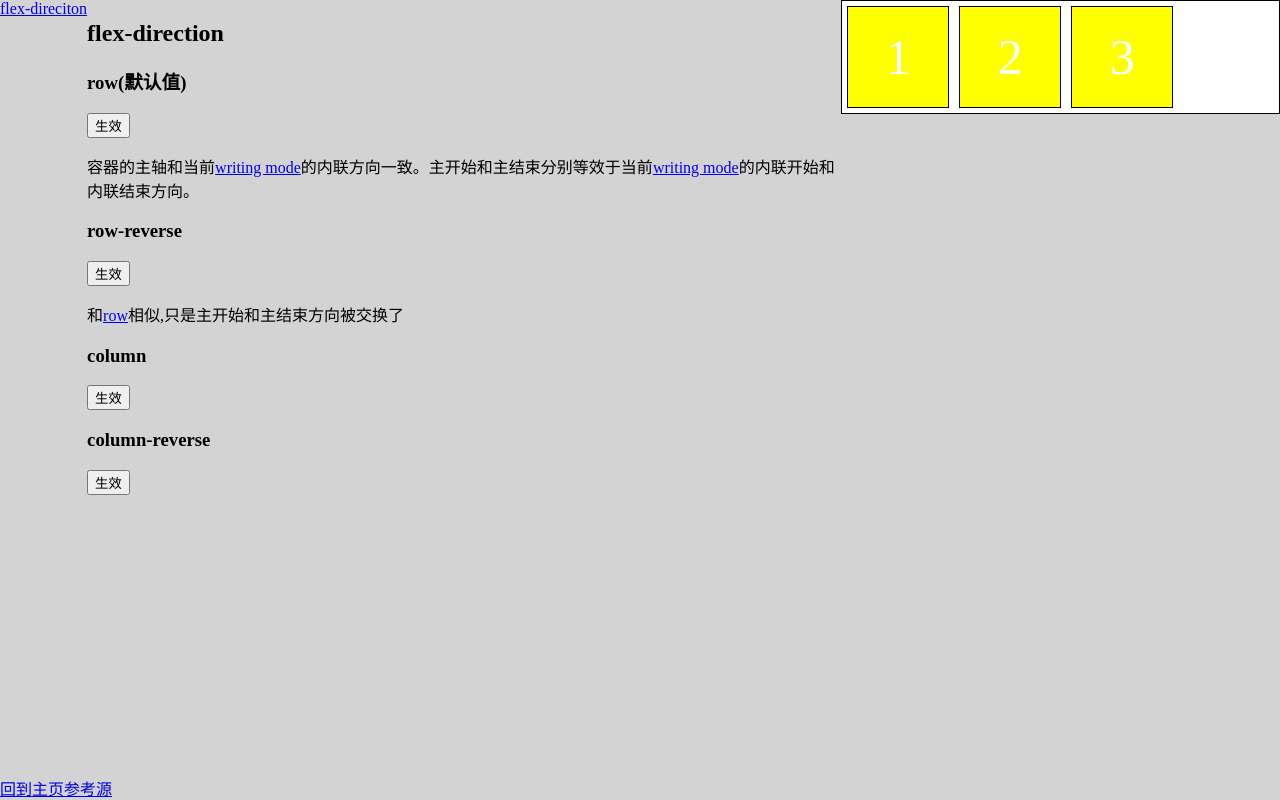
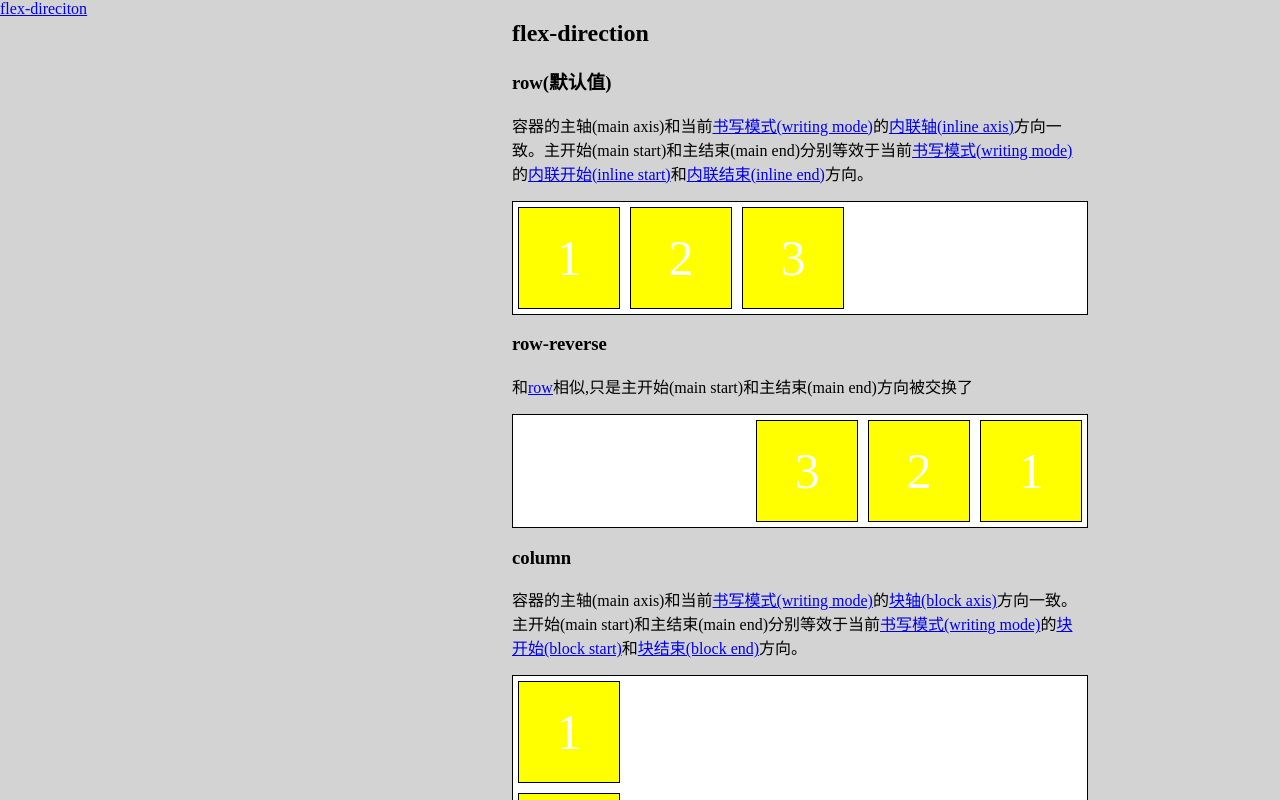
Before and after one commit to asurance/flex-tutorial, a Next.js app: page /properties/FlexDirection in a window 1280 px wide. Shown: the top 800 px of the page. Built offline with nearby package versions, Linux system fonts and the light colour scheme.

Commit message:
feat(FlexDirection): 添加初步样式

```diff
--- /dev/null
+++ b/components/FlexContainer.tsx
@@ -0,0 +1,15 @@
+import flexStyles from '../styles/Flex.module.css'
+
+import { CSSProperties, ReactElement, ReactNode } from 'react'
+
+type Props = {
+    style?: CSSProperties;
+    children?: ReactNode;
+}
+
+export default function FlexContainer({
+    style,
+    children,
+}: Readonly<Props>): ReactElement {
+    return (<div style={style} className={flexStyles.container}>{children}</div>)
+}
--- /dev/null
+++ b/components/FlexItem.tsx
@@ -0,0 +1,15 @@
+import flexStyles from '../styles/Flex.module.css'
+
+import { CSSProperties, ReactElement, ReactNode } from 'react'
+
+type Props = {
+    style?: CSSProperties;
+    children?: ReactNode;
+}
+
+export default function FlexItem({
+    children,
+    style,
+}: Readonly<Props>): ReactElement {
+    return (<div style={style} className={flexStyles.item}>{children}</div>)
+}
--- a/components/Layout.tsx
+++ b/components/Layout.tsx
@@ -3,7 +3,7 @@ import layoutStyles from '../styles/Layout.module.css'
 import Head from 'next/head'
 import Link from 'next/link'
 import { useRouter } from 'next/router'
-import type { ReactElement, ReactNode } from 'react'
+import { ReactElement, ReactNode } from 'react'
 
 type Props = {
     children?: ReactNode;
--- /dev/null
+++ b/components/LinkItem.tsx
@@ -0,0 +1,21 @@
+import Link from 'next/link'
+
+export const WritingMode = <Link href="https://www.w3.org/TR/css-writing-modes-4/#writing-mode">书写模式(writing mode)</Link>
+
+export const InlineAxis = <Link href="https://www.w3.org/TR/css-writing-modes-4/#inline-axis">内联轴(inline axis)</Link>
+
+export const InlineStart = <Link href="https://www.w3.org/TR/css-writing-modes-4/#inline-start">内联开始(inline start)</Link>
+
+export const InlineEnd = <Link href="https://www.w3.org/TR/css-writing-modes-4/#inline-end">内联结束(inline end)</Link>
+
+export const BlockAxis = <Link href="https://www.w3.org/TR/css-writing-modes-4/#block-axis">块轴(block axis)</Link>
+
+export const BlockStart = <Link href="https://www.w3.org/TR/css-writing-modes-4/#block-start">块开始(block start)</Link>
+
+export const BlockEnd = <Link href="https://www.w3.org/TR/css-writing-modes-4/#block-end">块结束(block end)</Link>
+
+export const MainAxis = '主轴(main axis)'
+
+export const MainStart = '主开始(main start)'
+
+export const MainEnd = '主结束(main end)'
--- a/components/PropertyLayout.tsx
+++ b/components/PropertyLayout.tsx
@@ -1,8 +1,8 @@
 import layoutStyles from '../styles/Layout.module.css'
 
 import Link from 'next/link'
+import type { ReactElement, ReactNode } from 'react'
 import Layout from './Layout'
-import type { ReactElement, ReactNode } from 'react'
 
 type Props = {
     children?: ReactNode;
@@ -17,7 +17,7 @@ const PropertyLayout = ({
         <nav id={layoutStyles['property-list']} >
             <Link href="/properties/FlexDirection">flex-direciton</Link>
         </nav>
-        {children}
+        <article id={layoutStyles.article}>{children}</article>
     </Layout>
 }
 
--- a/components/PropertyValue.tsx
+++ b/components/PropertyValue.tsx
@@ -1,25 +1,19 @@
-import { ReactElement, ReactNode, useCallback } from 'react'
+import { ReactElement, ReactNode } from 'react'
 
-type Props<T> = {
+type Props<T extends string> = {
     value: T;
     isDefault?: boolean;
     children?: ReactNode;
-    onTakeEffect(value: T): void;
 }
 
-function PropertyValue<T>({
+function PropertyValue<T extends string>({
     value,
     isDefault,
     children,
-    onTakeEffect: takeEffect,
 }: Readonly<Props<T>>): ReactElement {
-    const onEffectClick = useCallback(() => {
-        takeEffect(value)
-    }, [value, takeEffect])
     return (
         <section>
-            <header><h1>{`${value}${isDefault ? '(默认值)' : ''}`}</h1></header>
-            <button onClick={onEffectClick}>生效</button>
+            <header><h1 id={value}>{`${value}${isDefault ? '(默认值)' : ''}`}</h1></header>
             {children}
         </section>
     )
--- a/pages/_app.tsx
+++ b/pages/_app.tsx
@@ -1,7 +1,7 @@
 import '../styles/global.css'
 
-import type { AppProps } from 'next/app'
-import type { ReactElement } from 'react'
+import { AppProps } from 'next/app'
+import { ReactElement } from 'react'
 
 const App = ({
     Component,
--- a/pages/index.tsx
+++ b/pages/index.tsx
@@ -1,8 +1,10 @@
+import Link from 'next/link'
 import Layout from '../components/Layout'
 
 const Home = (): JSX.Element => {
     return <Layout >
         <header><h1>Flex布局手册</h1></header>
+        <Link href="/properties/FlexDirection">start</Link>
     </Layout>
 }
 
--- a/pages/properties/FlexDirection.tsx
+++ b/pages/properties/FlexDirection.tsx
@@ -1,36 +1,57 @@
-import flexStyles from '../../styles/Flex.module.css'
-
-import { ReactElement, useCallback, useState } from 'react'
+import { ReactElement } from 'react'
+import Link from 'next/link'
 import PropertyLayout from '../../components/PropertyLayout'
 import PropertyValue from '../../components/PropertyValue'
-import Link from 'next/link'
+import FlexContainer from '../../components/FlexContainer'
+import FlexItem from '../../components/FlexItem'
+import { BlockAxis, BlockEnd, BlockStart, InlineAxis, InlineEnd, InlineStart, MainAxis, MainEnd, MainStart, WritingMode } from '../../components/LinkItem'
 
-const WritingMode = <Link href="https://www.w3.org/TR/css-writing-modes-4/#writing-mode">writing mode</Link>
+const Row = <Link href="/properties/FlexDirection#row">row</Link>
+const Column = <Link href="/properties/FlexDirection#column">column</Link>
 
 const FlexDirection = (): ReactElement => {
-    const [flexDirection, setFlexDirection] = useState<FlexDirection>('row')
-    const onChange = useCallback((value: FlexDirection) => {
-        setFlexDirection(value)
-    }, [])
     return <PropertyLayout title="flex-direciton">
-        <section>
-            <header><h1>flex-direction</h1></header>
-            <PropertyValue value="row" isDefault onTakeEffect={onChange} >
-                <p>容器的主轴和当前{WritingMode}的内联方向一致。主开始和主结束分别等效于当前{WritingMode}的内联开始和内联结束方向。</p>
-            </PropertyValue>
-            <PropertyValue value="row-reverse" onTakeEffect={onChange} >
-                <p>和<Link href="/properties/FlexDirection#row">row</Link>相似,只是主开始和主结束方向被交换了</p>
-            </PropertyValue>
-            <PropertyValue value="column" onTakeEffect={onChange} />
-            <PropertyValue value="column-reverse" onTakeEffect={onChange} />
-        </section>
-        <section style={{ width: 500 }}>
-            <div style={{ flexDirection }} className={flexStyles.container}>
-                <div className={flexStyles.item}>1</div>
-                <div className={flexStyles.item}>2</div>
-                <div className={flexStyles.item}>3</div>
-            </div>
-        </section>
+        <header><h1>flex-direction</h1></header>
+        <PropertyValue value="row" isDefault  >
+            <p>容器的{MainAxis}和当前{WritingMode}的{InlineAxis}方向一致。{MainStart}和{MainEnd}分别等效于当前{WritingMode}的{InlineStart}和{InlineEnd}方向。</p>
+            <section>
+                <FlexContainer>
+                    <FlexItem>1</FlexItem>
+                    <FlexItem>2</FlexItem>
+                    <FlexItem>3</FlexItem>
+                </FlexContainer>
+            </section>
+        </PropertyValue>
+        <PropertyValue value="row-reverse" >
+            <p>和{Row}相似,只是{MainStart}和{MainEnd}方向被交换了</p>
+            <section>
+                <FlexContainer style={{ flexDirection: 'row-reverse' }}>
+                    <FlexItem>1</FlexItem>
+                    <FlexItem>2</FlexItem>
+                    <FlexItem>3</FlexItem>
+                </FlexContainer>
+            </section>
+        </PropertyValue>
+        <PropertyValue value="column" >
+            <p>容器的{MainAxis}和当前{WritingMode}的{BlockAxis}方向一致。{MainStart}和{MainEnd}分别等效于当前{WritingMode}的{BlockStart}和{BlockEnd}方向。</p>
+            <section>
+                <FlexContainer style={{ flexDirection: 'column' }}>
+                    <FlexItem>1</FlexItem>
+                    <FlexItem>2</FlexItem>
+                    <FlexItem>3</FlexItem>
+                </FlexContainer>
+            </section>
+        </PropertyValue>
+        <PropertyValue value="column-reverse" >
+            <p>和{Column}相似,只是{MainStart}和{MainEnd}方向被交换了</p>
+            <section>
+                <FlexContainer style={{ flexDirection: 'column-reverse' }}>
+                    <FlexItem>1</FlexItem>
+                    <FlexItem>2</FlexItem>
+                    <FlexItem>3</FlexItem>
+                </FlexContainer>
+            </section>
+        </PropertyValue>
     </PropertyLayout>
 }
 
--- a/styles/Flex.module.css
+++ b/styles/Flex.module.css
@@ -14,5 +14,6 @@
 .container {
     display: flex;
     background-color: white;
-    border: 1px solid;
+    border: 1px black solid;
+    user-select: none;
 }
--- a/styles/Layout.module.css
+++ b/styles/Layout.module.css
@@ -9,6 +9,10 @@
     flex: auto;
 }
 
+#article {
+    margin: 0 12em;
+}
+
 #property-list {
-    flex: none;
+    flex: 0 0 20em;
 }
```
